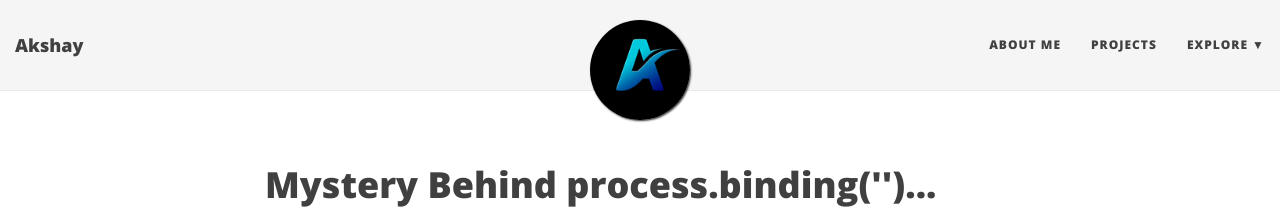
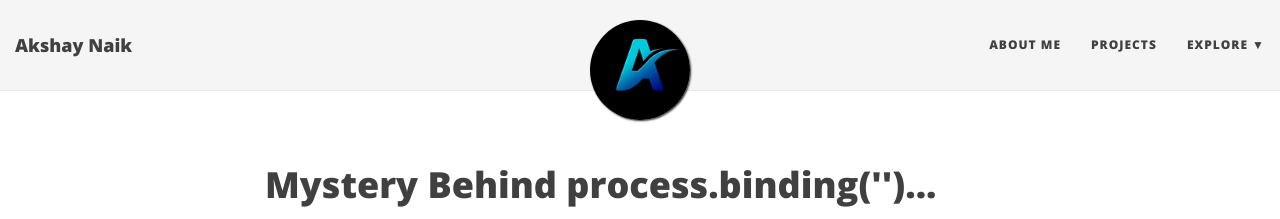
Before and after one commit to nakshay/nakshay.github.io, a Jekyll site: the page built from index.html, in a window 1280 px wide. Shown: the top 219 px of the page. Built offline with Jekyll 4.4.1, drawn with Linux system fonts in a browser that asks for light colours; nearby versions of some CDN libraries; the list of posts is cut into pages by our own code.

Commit message:
Update _config.yml

```diff
--- a/_config.yml
+++ b/_config.yml
@@ -1,7 +1,7 @@
 # --- General options --- #
 
 # Name of website
-title: Akshay
+title: Akshay Naik
 
 # Short description of your site
 description:
```
